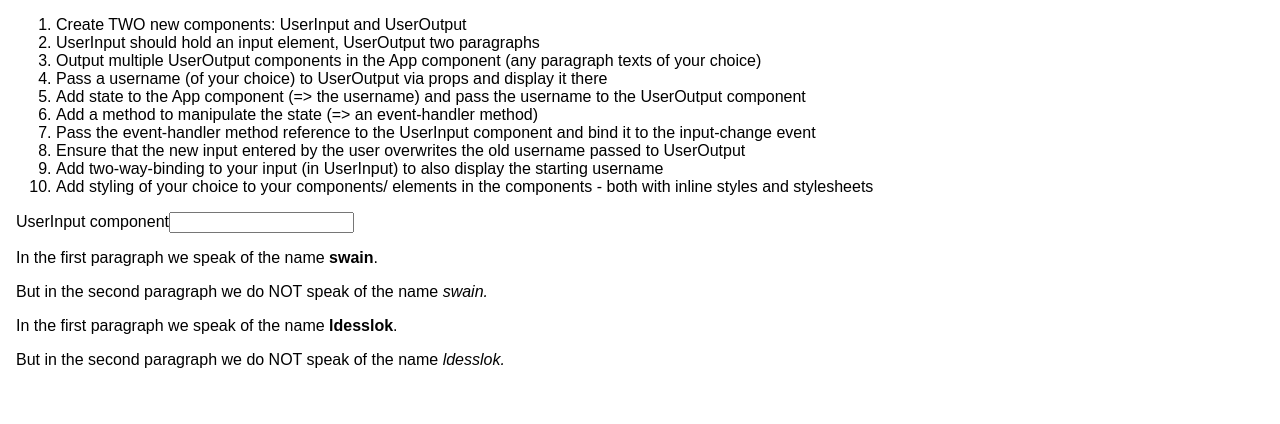
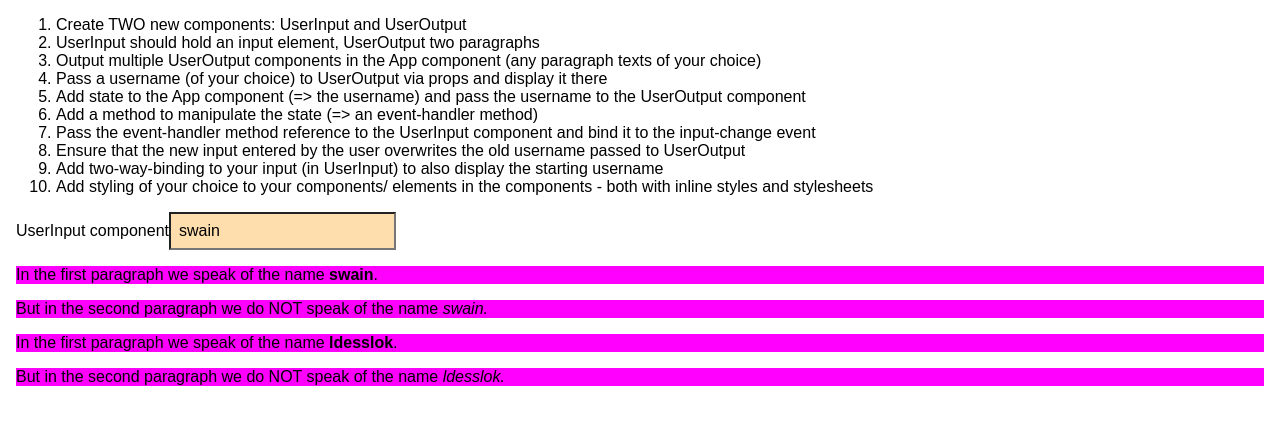
Before and after one commit to wainstead/base-syntax--assignment-problem, a React (Create React App) app: page / in a window 1280 px wide. Shown: the top 424 px of the page. Built offline with nearby package versions, Linux system fonts and the light colour scheme.

Commit message:
Add two-way binding, styles
Using both ways to style elements.

Removed bug where modifying the values passed in
caused... lots of text accretion.

```diff
--- a/src/App.js
+++ b/src/App.js
@@ -14,12 +14,20 @@ class App extends Component {
   userNameChangeHandler = (event) => {
     this.setState({
       usernames: [
-        'Mr. ' + event.target.value,
-        'Ms. ' + event.target.value,
+        event.target.value,
+        event.target.value,
       ]
     })
   }
   render() {
+    const style = {
+      backgroundColor: 'navajowhite',
+      font: 'inherit',
+      border: '1x solid blue',
+      padding: '8px',
+      cursor: 'pointer'
+    };
+
     return (
       <div className="App">
         <ol>
@@ -36,6 +44,7 @@ class App extends Component {
         </ol>
 
       <UserInput
+      style={style}
       changed={this.userNameChangeHandler}
       username={this.state.usernames[0]}
       />
--- a/src/UserInput/UserInput.js
+++ b/src/UserInput/UserInput.js
@@ -5,8 +5,9 @@ function UserInput(props) {
         <div>
         <label>UserInput component</label>
         <input type="text"
+        style={props.style}
         onChange={props.changed}
-        //value={props.username}
+        value={props.username}
         />
         </div>
     )
--- /dev/null
+++ b/src/UserOutput/UserOutput.css
@@ -0,0 +1,3 @@
+p {
+    background-color: magenta;
+}
--- a/src/UserOutput/UserOutput.js
+++ b/src/UserOutput/UserOutput.js
@@ -1,4 +1,5 @@
 import React from 'react';
+import './UserOutput.css';
 
 function UserOutput(props) {
     return (
```
Also changed, not shown: 1 other file (tests, documents, lock files or other folders).
